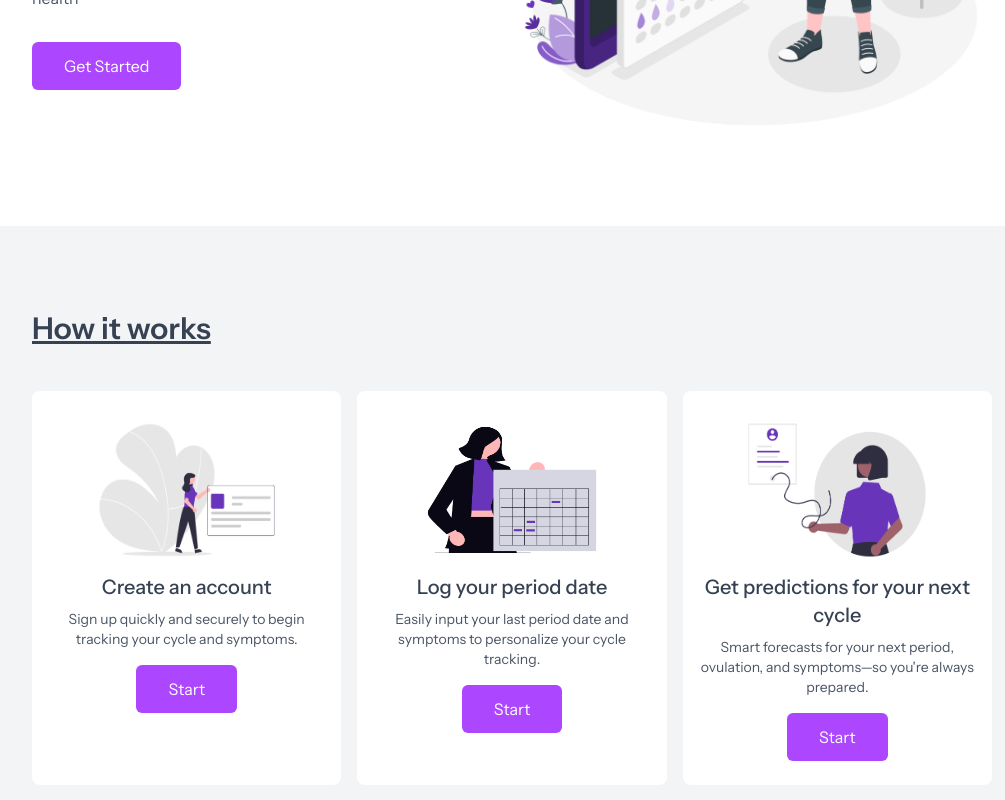
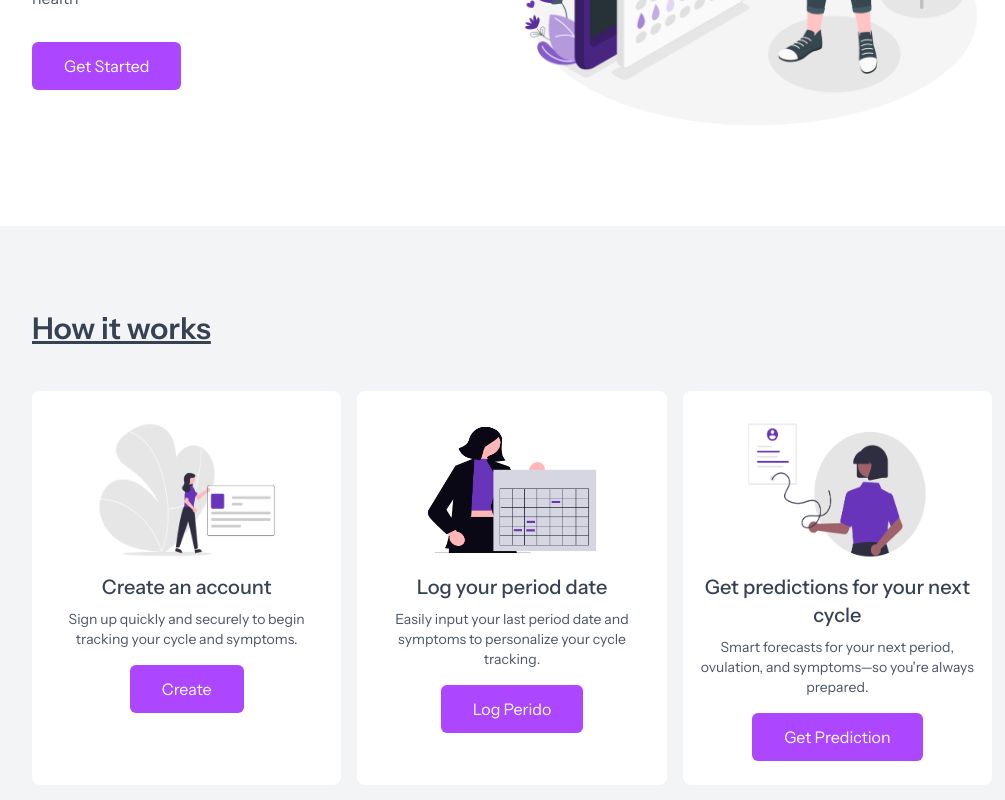
Before and after one commit to Nnamdi-Uzoigwe/Period-Tracker-Web-App, a React (Vite) app in the folder client/: page / in a window 1280 px wide. Shown: the part 494-1294 px from the top of the page, without its empty margins (128-1133 px from the left). Built offline with nearby package versions, Linux system fonts and the light colour scheme.

Commit message:
new commit today

```diff
--- a/client/src/sections/LandingPage/Hero.jsx
+++ b/client/src/sections/LandingPage/Hero.jsx
@@ -1,4 +1,5 @@
 import Button from "../../components/Button";
+import { Link } from "react-router-dom";
 
 export default function Hero() {
   return (
@@ -13,7 +14,7 @@ export default function Hero() {
           mental and reproductive health
         </p>
         <div className="flex justify-center lg:justify-start">
-            <Button>Get Started</Button>
+            <Link to='/dashboard'><Button>Get Started</Button></Link>
         </div>
       </div>
 
--- a/client/src/sections/LandingPage/HowItWorks.jsx
+++ b/client/src/sections/LandingPage/HowItWorks.jsx
@@ -11,21 +11,21 @@ export default function HowItWorks() {
             imgName: img1,
             caption: "Create an account",
             description: "Sign up quickly and securely to begin tracking your cycle and symptoms.",
-            button: "Start"
+            button: "Create"
         },
         {
             id: 2,
             imgName: img2,
             caption: "Log your period date",
             description: "Easily input your last period date and symptoms to personalize your cycle tracking.",
-            button: "Start"
+            button: "Log Perido"
         },
         {
             id: 3,
             imgName: img3,
             caption: "Get predictions for your next cycle",
             description: "Smart forecasts for your next period, ovulation, and symptoms—so you're always prepared.",
-            button: "Start"
+            button: "Get Prediction"
         }
     ]
 
```
